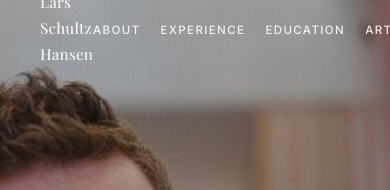
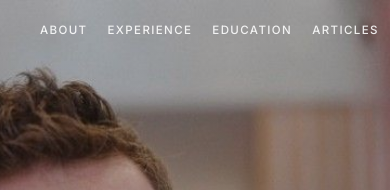
Before and after one commit to Lars-S-H/schultzhansen.dk, a Jekyll site: the page built from index.html, in a window 390 px wide. Shown: the top 190 px of the page. Built offline with Jekyll 4.4.1, drawn with Linux system fonts in a browser that asks for light colours; some web fonts are replaced.

Commit message:
Hide nav logo on mobile to fix layout conflict
Co-Authored-By: Claude Sonnet 4.6 <noreply@anthropic.com>

```diff
--- a/assets/css/style.css
+++ b/assets/css/style.css
@@ -623,6 +623,9 @@ footer {
 
 /* ─── Responsive ─── */
 @media (max-width: 768px) {
+  .nav-logo { display: none; }
+  .nav-links { gap: 1.5rem; }
+
   .hero { min-height: 100svh; }
   .hero-content { padding: 0 1.5rem 3.5rem; }
 
```
